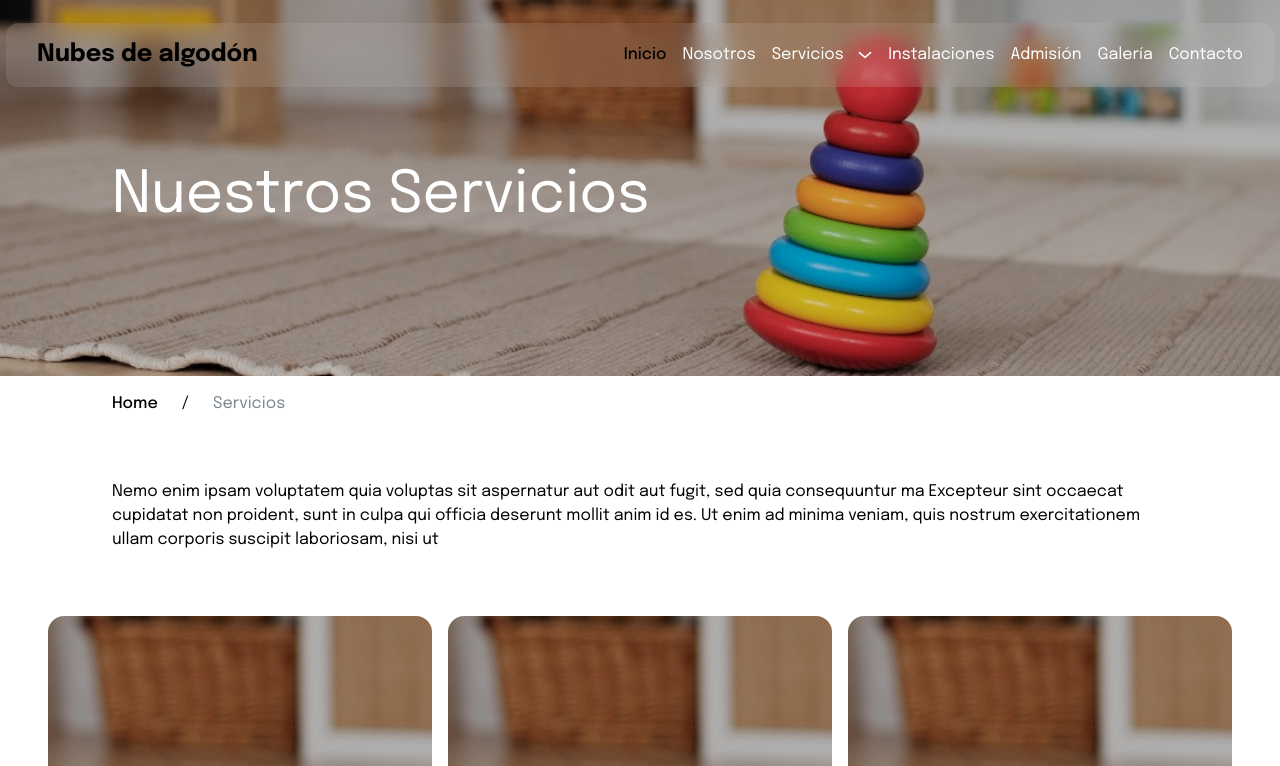
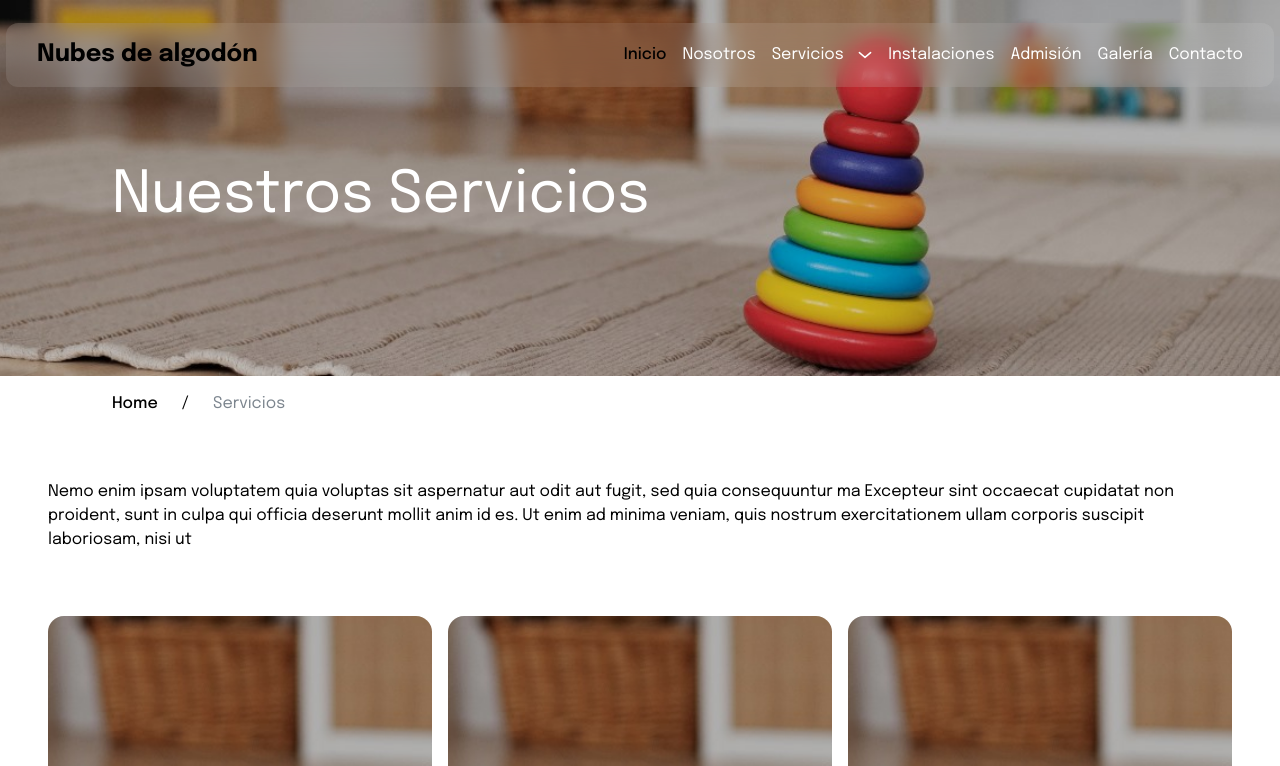
Before and after one commit to FedeSabi/proyecto-Jardin-de-Infantes, a React (Vite) app in the folder Front/: page /servicios in a window 1280 px wide. Shown: the top 766 px of the page. Built offline with nearby package versions, Linux system fonts and the light colour scheme.

Commit message:
progreso Servicios

```diff
--- a/Front/src/pages/Servicios.jsx
+++ b/Front/src/pages/Servicios.jsx
@@ -16,7 +16,7 @@ const Servicios =()=>{
                 <p>/</p>
                 <p className="text-[#7C858E]">Servicios</p>
             </div>
-            <h5 className="mx-[112px] max-w-[74rem] mb-[4rem]">Nemo enim ipsam voluptatem quia voluptas sit aspernatur aut odit aut fugit, sed quia consequuntur ma Excepteur sint occaecat cupidatat non proident, sunt in culpa qui officia deserunt mollit anim id es. Ut enim ad minima veniam, quis nostrum exercitationem ullam corporis suscipit laboriosam, nisi ut</h5>
+            <h5 className="mx-auto max-w-[74rem] mb-[4rem]">Nemo enim ipsam voluptatem quia voluptas sit aspernatur aut odit aut fugit, sed quia consequuntur ma Excepteur sint occaecat cupidatat non proident, sunt in culpa qui officia deserunt mollit anim id es. Ut enim ad minima veniam, quis nostrum exercitationem ullam corporis suscipit laboriosam, nisi ut</h5>
             <div className="flex gap-[1rem] flex-wrap mx-auto max-w-[74rem]">
                 <div className="w-[384px] h-[400px] bg-discos bg-cover bg-center rounded-2xl flex items-end justify-center">
                     <button className="w-[356px] h-[88px] bg-white rounded-2xl mb-[1rem] px-[2rem] flex items-center">
```
